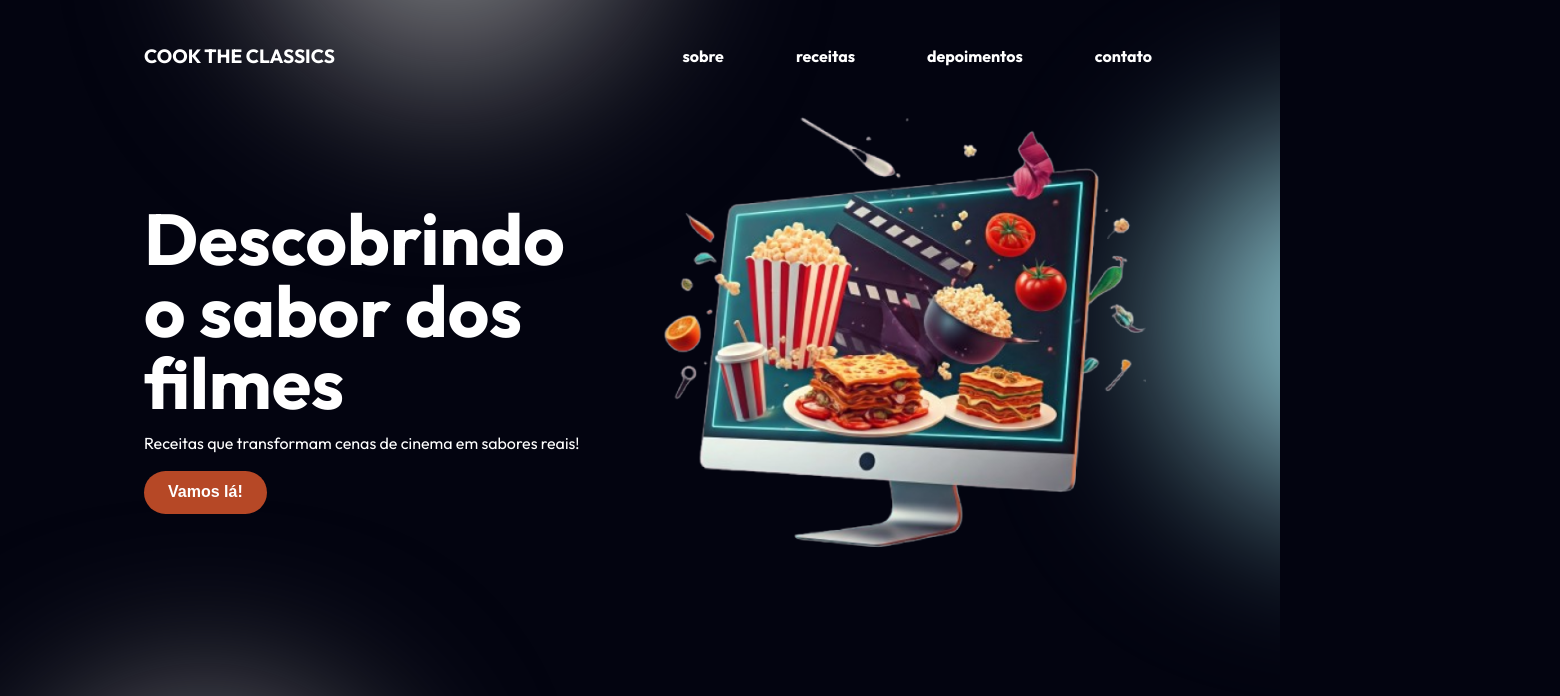
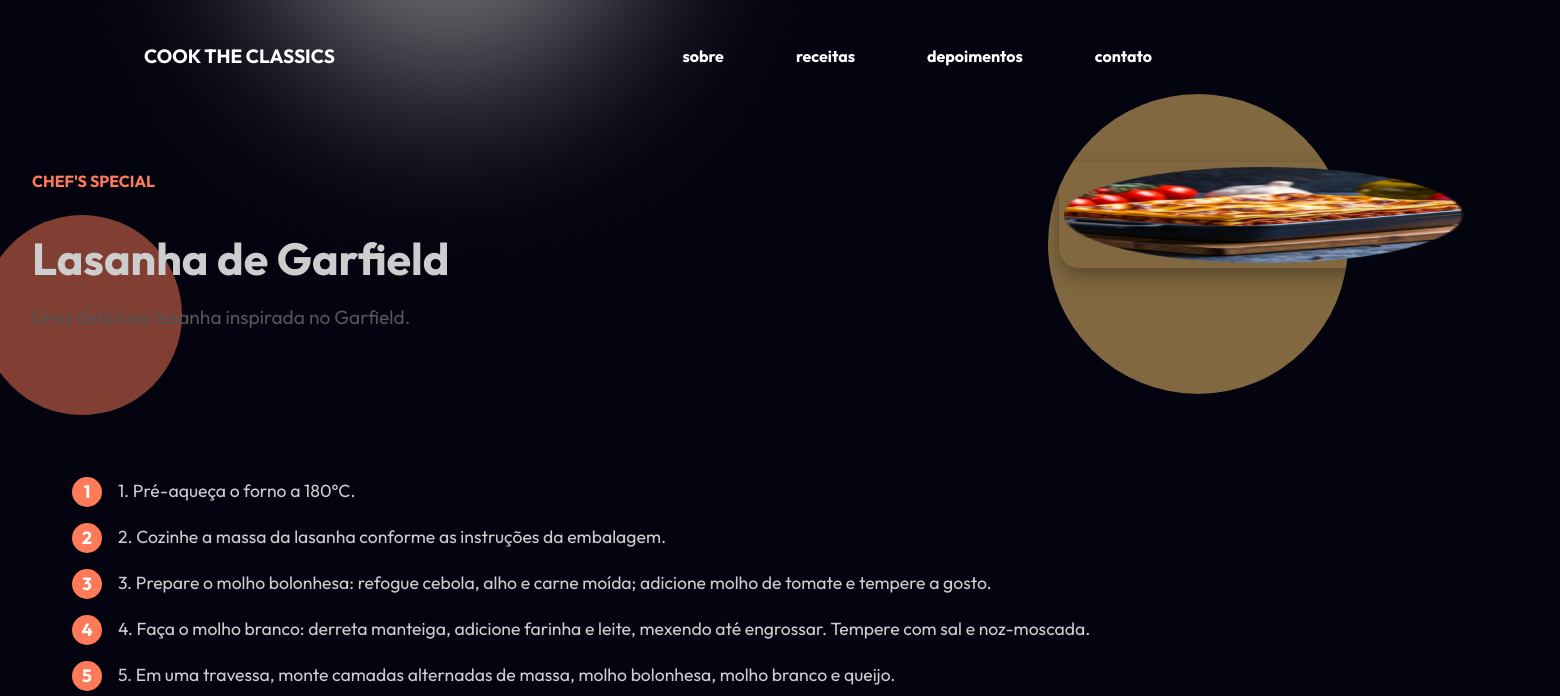
Before and after one commit to Sarocy/7days-of-code-react, a React (Create React App) app: page /recipe/1 in a window 1280 px wide. Shown: the top 696 px of the page, 1560 px wide, since content can reach past the window. Built offline with nearby package versions, Linux system fonts and the light colour scheme.

Commit message:
Página de Receitas

```diff
--- a/src/App.js
+++ b/src/App.js
@@ -5,10 +5,13 @@
 import RecipesSection from "./components/RecipesSection";
 import TestimonialsSection from "./components/TestimonialsSection";
 import Footer from "./components/Footer";
+import RecipePage from "./pages/RecipePage";
+import { BrowserRouter as Router, Routes, Route } from 'react-router-dom';
 import './App.css';
 
 function App() {
   return (
+    <Router>
       <div className="App">
         <div className="background-blur">
           <div className="blur-circle blur-top"></div>
@@ -20,13 +23,21 @@
 
         <>
           <Header />
+          <Routes>
+            <Route path="/" element={
+              <>
                 <MainSection />
                 <AboutSection />
                 <RecipesSection />
                 <TestimonialsSection />
+              </>
+            } />
+            <Route path="/recipe/:id" element={<RecipePage />} /> {/* Rota para RecipePage */}
+          </Routes>
           <Footer />
         </>
       </div>
+    </Router>
   );
 }
 
--- /dev/null
+++ b/src/assets/styles/RecipePage.css
@@ -0,0 +1,120 @@
+.recipe-page {
+    font-family: "Outfit", sans-serif;
+    color: #cecdcd;
+    padding: 2rem;
+  }
+
+  .recipe-header {
+    display: flex;
+    justify-content: space-between;
+    align-items: center;
+    gap: 2rem;
+    margin-bottom: 3rem;
+    position: relative;
+  }
+
+  .recipe-info {
+    flex: 1;
+    z-index: 1;
+  }
+
+  .recipe-special {
+    font-size: 1rem;
+    color: #ff7a59;
+    text-transform: uppercase;
+    margin-bottom: 0.5rem;
+  }
+
+  .recipe-title {
+    font-size: 2.8rem;
+    font-weight: bold;
+    margin-bottom: 1rem;
+  }
+
+  .recipe-description {
+    font-size: 1.2rem;
+    line-height: 1.6;
+    margin-bottom: 2rem;
+    color: #555555;
+  }
+
+
+  /* Imagem da receita */
+  .recipe-image {
+    flex: 1;
+    display: flex;
+    justify-content: center;
+    align-items: center;
+    position: relative;
+    z-index: 1;
+  }
+
+  .recipe-image img {
+    width: 80%;
+    max-width: 400px;
+    border-radius: 20px;
+    box-shadow: 0 8px 20px rgba(0, 0, 0, 0.3);
+  }
+
+  /* Fundo estilizado */
+  .recipe-header::before {
+    content: "";
+    position: absolute;
+    top: -50px;
+    right: -100px;
+    width: 300px;
+    height: 300px;
+    background-color: #ffcc70;
+    border-radius: 50%;
+    z-index: 0;
+    opacity: 0.5;
+  }
+
+  .recipe-header::after {
+    content: "";
+    position: absolute;
+    bottom: -50px;
+    left: -50px;
+    width: 200px;
+    height: 200px;
+    background-color: #ff7a59;
+    border-radius: 50%;
+    z-index: 0;
+    opacity: 0.5;
+  }
+
+  /* Passo a passo */
+  .recipe-steps h2 {
+    font-size: 1.8rem;
+    color: #030410;
+    margin-bottom: 1rem;
+  }
+
+  .recipe-steps ul {
+    list-style: none;
+    counter-reset: step-counter;
+  }
+
+  .recipe-steps li {
+    counter-increment: step-counter;
+    margin-bottom: 1rem;
+    font-size: 1.1rem;
+    line-height: 1.6;
+    display: flex;
+    align-items: flex-start;
+  }
+
+  .recipe-steps li::before {
+    content: counter(step-counter);
+    background: #ff7a59;
+    color: #ffffff;
+    font-weight: bold;
+    width: 30px;
+    height: 30px;
+    border-radius: 50%;
+    display: flex;
+    align-items: center;
+    justify-content: center;
+    margin-right: 1rem;
+    box-shadow: 0 2px 6px rgba(0, 0, 0, 0.4);
+  }
--- a/src/components/RecipesSection.js
+++ b/src/components/RecipesSection.js
@@ -1,4 +1,5 @@
 import React from "react";
+import { Link } from "react-router-dom";
 import "../assets/styles/RecipesSection.css";
 
 const recipes = [
@@ -46,7 +47,9 @@
             </div>
             <div className="recipe-details">
               <h3>{recipe.name}</h3>
-              <button className="access-button">acessar</button>
+              <Link to={`/recipe/${recipe.id}`}>
+                <button className="access-button">Acessar</button>
+              </Link>
             </div>
           </div>
         ))}
--- /dev/null
+++ b/src/pages/RecipePage.js
@@ -0,0 +1,132 @@
+import React from "react";
+import { useParams } from "react-router-dom";
+import "../assets/styles/RecipePage.css";
+
+
+
+const recipesData = {
+    1: {
+      title: "Lasanha de Garfield",
+      description: "Uma deliciosa lasanha inspirada no Garfield.",
+      image: "lasanha.png",
+      steps: [
+        "1. Pré-aqueça o forno a 180°C.",
+        "2. Cozinhe a massa da lasanha conforme as instruções da embalagem.",
+        "3. Prepare o molho bolonhesa: refogue cebola, alho e carne moída; adicione molho de tomate e tempere a gosto.",
+        "4. Faça o molho branco: derreta manteiga, adicione farinha e leite, mexendo até engrossar. Tempere com sal e noz-moscada.",
+        "5. Em uma travessa, monte camadas alternadas de massa, molho bolonhesa, molho branco e queijo.",
+        "6. Finalize com queijo parmesão por cima.",
+        "7. Leve ao forno por 30 minutos até gratinar.",
+        "8. Sirva quente e aproveite!"
+      ],
+    },
+    2: {
+      title: "Cannoli de Poderoso Chefão",
+      description: "Cannoli clássico inspirado no Poderoso Chefão.",
+      image: "cannoli.png",
+      steps: [
+        "1. Misture farinha, açúcar e uma pitada de sal em uma tigela.",
+        "2. Adicione manteiga e vinho branco até formar uma massa firme.",
+        "3. Abra a massa em uma superfície enfarinhada e corte em círculos.",
+        "4. Enrole os círculos em tubos de metal e frite em óleo quente até dourar.",
+        "5. Deixe esfriar e retire os tubos.",
+        "6. Prepare o recheio: misture ricota, açúcar, essência de baunilha e gotas de chocolate.",
+        "7. Recheie os cannoli com a mistura de ricota usando um saco de confeiteiro.",
+        "8. Polvilhe açúcar de confeiteiro por cima e sirva!"
+      ],
+    },
+    3: {
+      title: "Churros de Chaves",
+      description: "Churros recheados e deliciosos do Chaves.",
+      image: "churros.png",
+      steps: [
+        "1. Em uma panela, misture água, açúcar, sal e manteiga e leve ao fogo até ferver.",
+        "2. Adicione farinha de trigo de uma vez e mexa vigorosamente até formar uma massa lisa.",
+        "3. Deixe a massa esfriar um pouco e coloque em um saco de confeiteiro com bico estrela.",
+        "4. Aqueça o óleo em uma panela e frite os churros até dourar.",
+        "5. Recheie os churros com doce de leite usando um bico de confeiteiro.",
+        "6. Polvilhe com açúcar e canela.",
+        "7. Sirva quente!"
+      ],
+    },
+    4: {
+      title: "Ratatouille de Ratatouille",
+      description: "Ratatouille clássico inspirado na animação.",
+      image: "ratatouille.png",
+      steps: [
+        "1. Corte berinjela, abobrinha, tomate e pimentão em rodelas finas.",
+        "2. Em uma assadeira, espalhe molho de tomate temperado como base.",
+        "3. Arrume as rodelas de legumes em fileiras alternadas.",
+        "4. Tempere com sal, pimenta, alho picado e ervas de Provence.",
+        "5. Regue com azeite de oliva.",
+        "6. Cubra com papel alumínio e leve ao forno a 180°C por 30 minutos.",
+        "7. Retire o papel e asse por mais 10 minutos para dourar.",
+        "8. Sirva quente ou frio."
+      ],
+    },
+    5: {
+      title: "Donuts de Simpsons",
+      description: "Donuts coloridos como os de Homer Simpson.",
+      image: "donuts.png",
+      steps: [
+        "1. Misture farinha, açúcar, fermento e sal em uma tigela.",
+        "2. Adicione leite morno, manteiga derretida e ovos, misturando até formar uma massa.",
+        "3. Deixe a massa descansar por 1 hora até dobrar de tamanho.",
+        "4. Abra a massa e corte em formatos de donuts.",
+        "5. Frite os donuts em óleo quente até dourar.",
+        "6. Prepare a cobertura: misture açúcar de confeiteiro, leite e corante alimentar.",
+        "7. Mergulhe os donuts na cobertura e adicione confeitos coloridos.",
+        "8. Deixe secar e sirva!"
+      ],
+    },
+    6: {
+      title: "Waffles de Stranger Things",
+      description: "Waffles icônicos inspirados em Stranger Things.",
+      image: "waffles.png",
+      steps: [
+        "1. Misture farinha, açúcar, fermento e sal em uma tigela.",
+        "2. Em outra tigela, bata ovos, leite e manteiga derretida.",
+        "3. Combine os ingredientes secos e líquidos até formar uma massa homogênea.",
+        "4. Preaqueça a máquina de waffles e unte com manteiga.",
+        "5. Despeje a massa na máquina e asse até dourar.",
+        "6. Sirva com mel, frutas ou calda de chocolate.",
+        "7. Aproveite os waffles quentinhos!"
+      ],
+    },
+  };
+
+
+  const RecipePage = () => {
+    const { id } = useParams();
+    const recipe = recipesData[id];
+
+    if (!recipe) return <h2>Receita não encontrada!</h2>;
+
+    return (
+      <div className="recipe-page">
+        {/* Cabeçalho do RecipePage */}
+        <div className="recipe-header">
+          <div className="recipe-info">
+            <h2 className="recipe-special">Chef's Special</h2>
+            <h1 className="recipe-title">{recipe.title}</h1>
+            <p className="recipe-description">{recipe.description}</p>
+          </div>
+          <div className="recipe-image">
+            <img src={require(`../assets/images/${recipe.image}`)} alt={recipe.title} />
+          </div>
+        </div>
+
+        {/* Passo a passo */}
+        <div className="recipe-steps">
+          <h2>Modo de Preparo</h2>
+          <ul>
+            {recipe.steps.map((step, index) => (
+              <li key={index}>{step}</li>
+            ))}
+          </ul>
+        </div>
+      </div>
+    );
+  };
+
+export default RecipePage;
```
Lines whose indentation alone changed are shown as unchanged.
